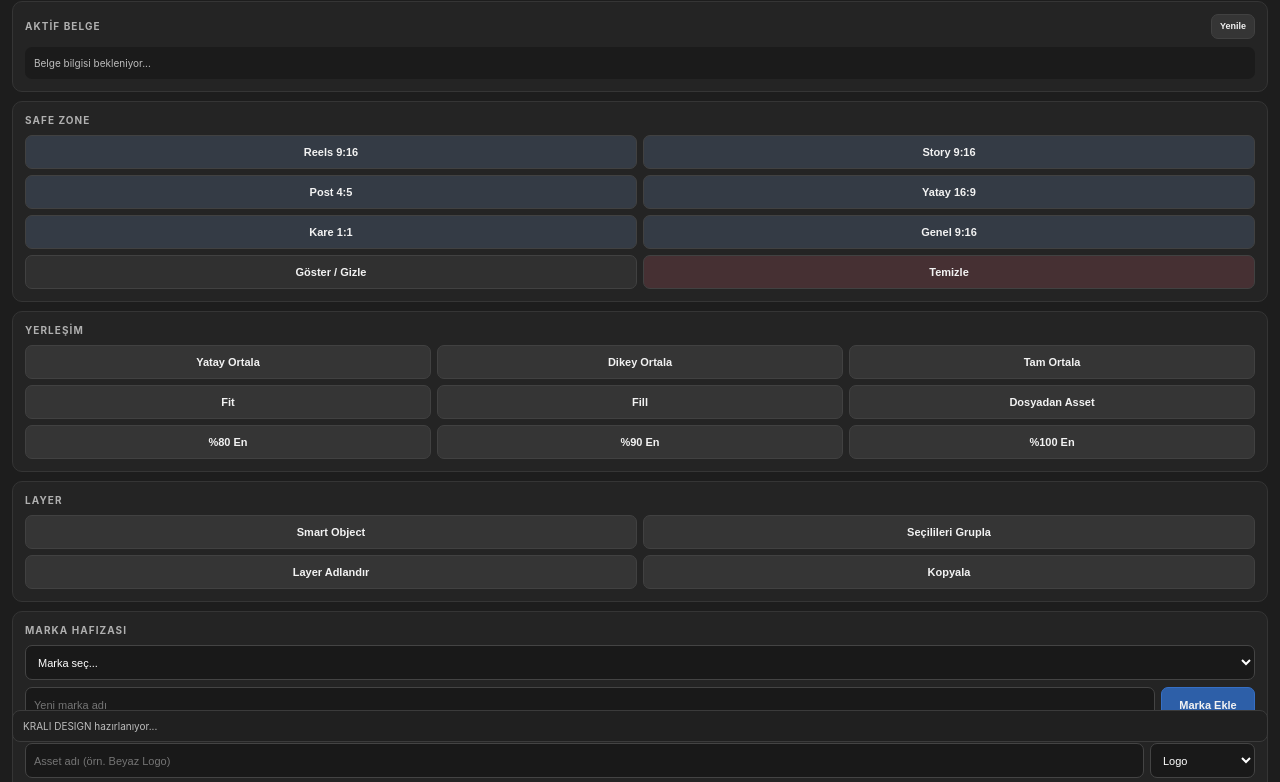
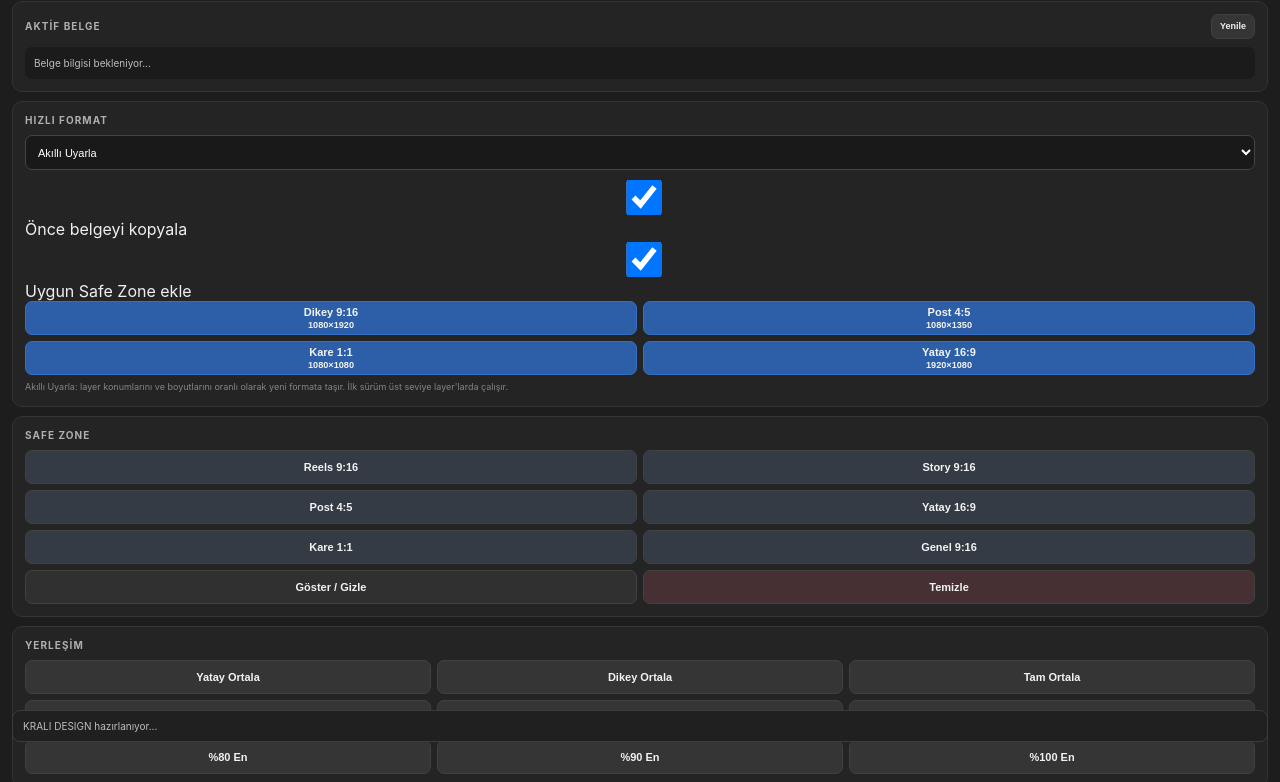
Before and after one commit to izmirli-ali/krali-design, a plain HTML site: page index.html in a window 1280 px wide. Shown: the part 58-840 px from the top of the page. Drawn offline with Linux system fonts and the light colour scheme.

Commit message:
v0.5: add quick format UI

```diff
--- a/index.html
+++ b/index.html
@@ -13,7 +13,7 @@
       </div>
       <div class="topActions">
         <button id="updatePlugin" class="updateBtn">Sürümü Güncelle</button>
-        <div class="version">v0.4.0</div>
+        <div class="version">v0.5.0</div>
       </div>
     </header>
 
@@ -23,6 +23,38 @@
         <button id="refreshDoc" class="miniBtn">Yenile</button>
       </div>
       <div id="docInfo" class="docInfo">Belge bilgisi bekleniyor...</div>
+    </section>
+
+    <section>
+      <h2>HIZLI FORMAT</h2>
+
+      <div class="formatMode">
+        <select id="resizeMode" aria-label="Ölçekleme modu">
+          <option value="smart">Akıllı Uyarla</option>
+          <option value="canvas">Sadece Canvas</option>
+        </select>
+
+        <label class="checkLine">
+          <input id="duplicateBeforeResize" type="checkbox" checked />
+          <span>Önce belgeyi kopyala</span>
+        </label>
+
+        <label class="checkLine">
+          <input id="safeAfterResize" type="checkbox" checked />
+          <span>Uygun Safe Zone ekle</span>
+        </label>
+      </div>
+
+      <div class="buttonRow two">
+        <button class="accent" data-format="vertical">Dikey 9:16<br><small>1080×1920</small></button>
+        <button class="accent" data-format="post45">Post 4:5<br><small>1080×1350</small></button>
+        <button class="accent" data-format="square">Kare 1:1<br><small>1080×1080</small></button>
+        <button class="accent" data-format="horizontal">Yatay 16:9<br><small>1920×1080</small></button>
+      </div>
+
+      <div class="tiny">
+        Akıllı Uyarla: layer konumlarını ve boyutlarını oranlı olarak yeni formata taşır. İlk sürüm üst seviye layer'larda çalışır.
+      </div>
     </section>
 
     <section>
```
